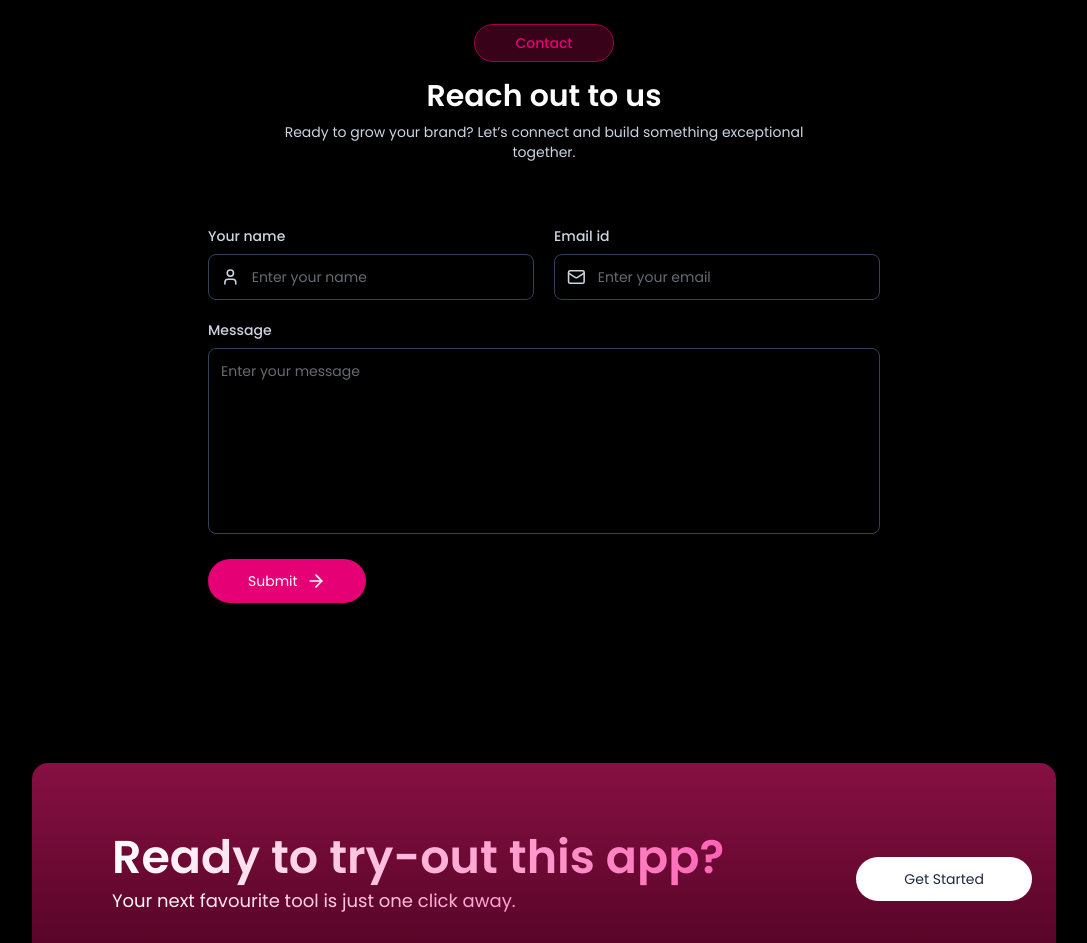
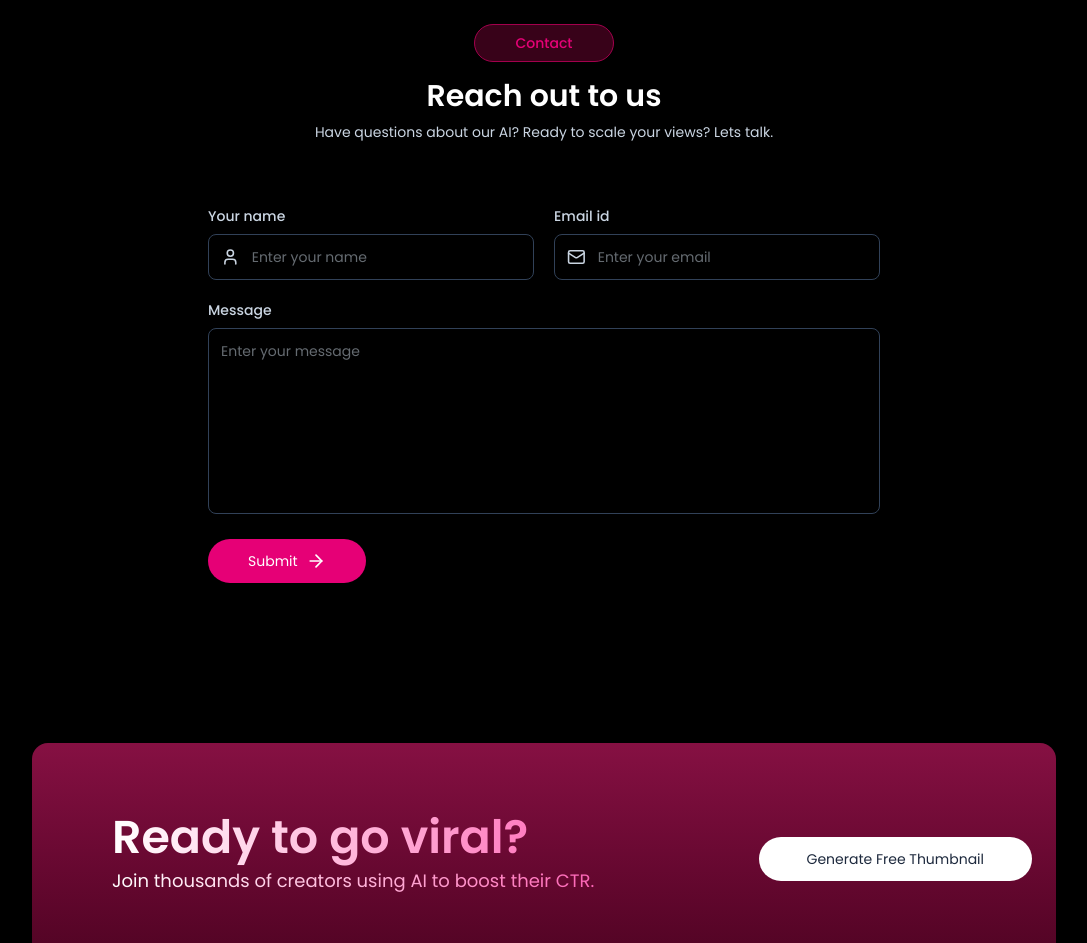
Before and after one commit to LokeshOtti29/Thumbify-Ai-thumbnail-generator, a React (Vite) app in the folder Frontend/: page / in a window 1280 px wide. Shown: the part 4140-5083 px from the top of the page, without its empty margins (96-1183 px from the left). Built offline with nearby package versions, Linux system fonts and the light colour scheme.

Commit message:
Thumbify:Added Contat and CTA section

```diff
--- a/Frontend/src/sections/CTASection.tsx
+++ b/Frontend/src/sections/CTASection.tsx
@@ -1,7 +1,9 @@
 'use client'
 import { motion } from "motion/react";
+import { useNavigate } from "react-router-dom";
 
 export default function CTASection() {
+    const navigate = useNavigate();
     return (
         <motion.div className="max-w-5xl py-16 mt-40 md:pl-20 md:w-full max-md:mx-4 md:mx-auto flex flex-col md:flex-row max-md:gap-6 items-center justify-between text-left bg-linear-to-b from-pink-900 to-pink-950 rounded-2xl p-6 text-white"
             initial={{ y: 150, opacity: 0 }}
@@ -16,7 +18,7 @@
                     viewport={{ once: true }}
                     transition={{ type: "spring", stiffness: 280, damping: 70, mass: 1 }}
                 >
-                    Ready to try-out this app?
+                    Ready to go viral?
                 </motion.h1>
                 <motion.p className="bg-linear-to-r from-white to-pink-400 text-transparent bg-clip-text text-lg"
                     initial={{ y: 80, opacity: 0 }}
@@ -24,16 +26,16 @@
                     viewport={{ once: true }}
                     transition={{ type: "spring", stiffness: 200, damping: 70, mass: 1 }}
                 >
-                    Your next favourite tool is just one click away.
+                    Join thousands of creators using AI to boost their CTR.
                 </motion.p>
             </div>
-            <motion.button className="px-12 py-3 text-slate-800 bg-white hover:bg-slate-200 rounded-full text-sm mt-4"
+            <motion.button onClick={()=> navigate('/generate')} className="px-12 py-3 text-slate-800 bg-white hover:bg-slate-200 rounded-full text-sm mt-4"
                 initial={{ y: 80, opacity: 0 }}
                 whileInView={{ y: 0, opacity: 1 }}
                 viewport={{ once: true }}
                 transition={{ type: "spring", stiffness: 280, damping: 70, mass: 1 }}
             >
-                Get Started
+                Generate Free Thumbnail
             </motion.button>
         </motion.div>
     );
--- a/Frontend/src/sections/ContactSection.tsx
+++ b/Frontend/src/sections/ContactSection.tsx
@@ -6,7 +6,7 @@
 export default function ContactSection() {
     return (
         <div className="px-4 md:px-16 lg:px-24 xl:px-32">
-            <SectionTitle text1="Contact" text2="Reach out to us" text3="Ready to grow your brand? Let’s connect and build something exceptional together." />
+            <SectionTitle text1="Contact" text2="Reach out to us" text3="Have questions about our AI? Ready to scale your views? Lets talk." />
             <form onSubmit={(e) => e.preventDefault()} className='grid sm:grid-cols-2 gap-3 sm:gap-5 max-w-2xl mx-auto text-slate-300 mt-16 w-full' >
                 <motion.div
                     initial={{ y: 150, opacity: 0 }}
```
